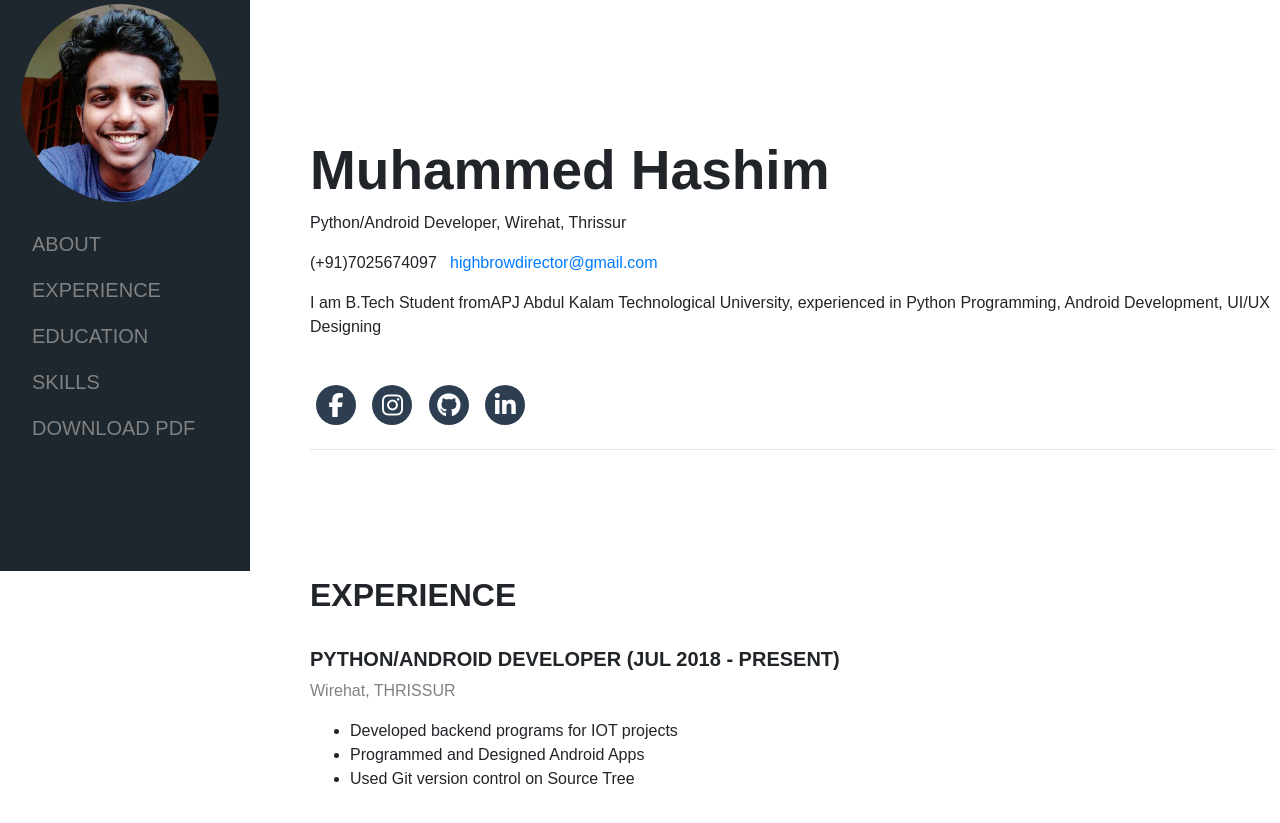
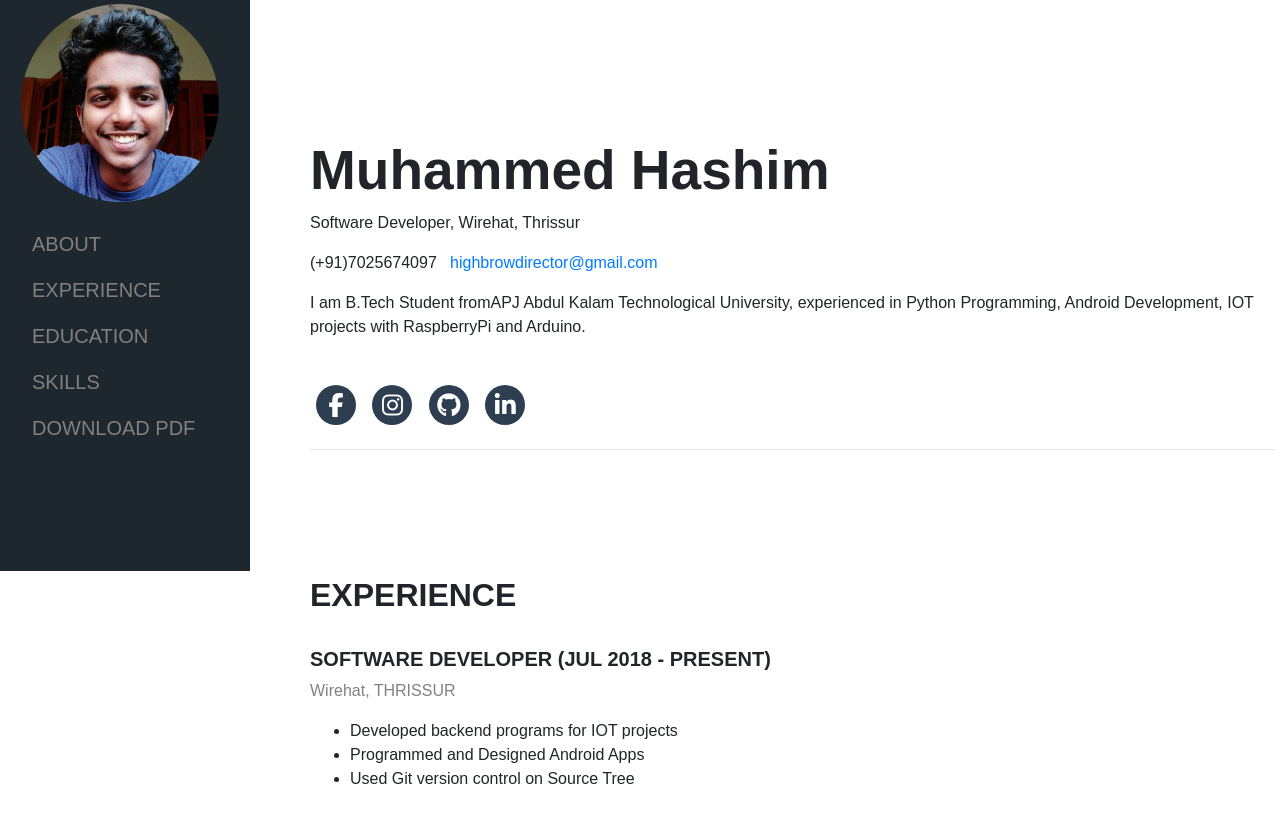
Before and after one commit to HashimJVZ/hashimjvz.github.io, a plain HTML site: page index.html in a window 1280 px wide. Shown: the part 1641-2464 px from the top of the page. Drawn offline with nearby package versions, Linux system fonts and the light colour scheme; some packages are replaced by stand-ins of ours; a script that the page names is missing; a web font is replaced by a local one.

Commit message:
python/android -> Software Dev

```diff
--- a/index.html
+++ b/index.html
@@ -59,7 +59,7 @@
     <!-- top button -->
     <button onclick="topFunction()" id="top-btn"></button>
     <div id="home" class="main-parallax">
-      <h1 id="cover-text">Python/Android Developer</h1>
+      <h1 id="cover-text">Software Developer</h1>
 
       <div>
         <nav id="navanim" class="navbar navbar-expand-lg  navbar-dark">
@@ -219,14 +219,14 @@
       <div id="resume-main">
         <div id="resume-about">
           <h1>Muhammed Hashim</h1>
-          <p>Python/Android Developer, Wirehat, Thrissur</p>
+          <p>Software Developer, Wirehat, Thrissur</p>
           <p>
             (+91)7025674097 &nbsp;<a href="mailto:highbrowdirector@gmail.com">
               highbrowdirector@gmail.com</a
             >
           </p>
           <p>
-            I am B.Tech Student fromAPJ Abdul Kalam Technological University, experienced in Python Programming, Android Development, UI/UX Designing
+            I am B.Tech Student fromAPJ Abdul Kalam Technological University, experienced in Python Programming, Android Development, IOT projects with RaspberryPi and Arduino.
           </p>
           <br />
           <div class="resume-social">
@@ -256,7 +256,7 @@
             EXPERIENCE
           </h2>
           <br />
-          <h5>PYTHON/ANDROID DEVELOPER (JUL 2018 - PRESENT)</h5>
+          <h5>SOFTWARE DEVELOPER (JUL 2018 - PRESENT)</h5>
           <p>Wirehat, THRISSUR</p>
           <ul>
             <li>
```
